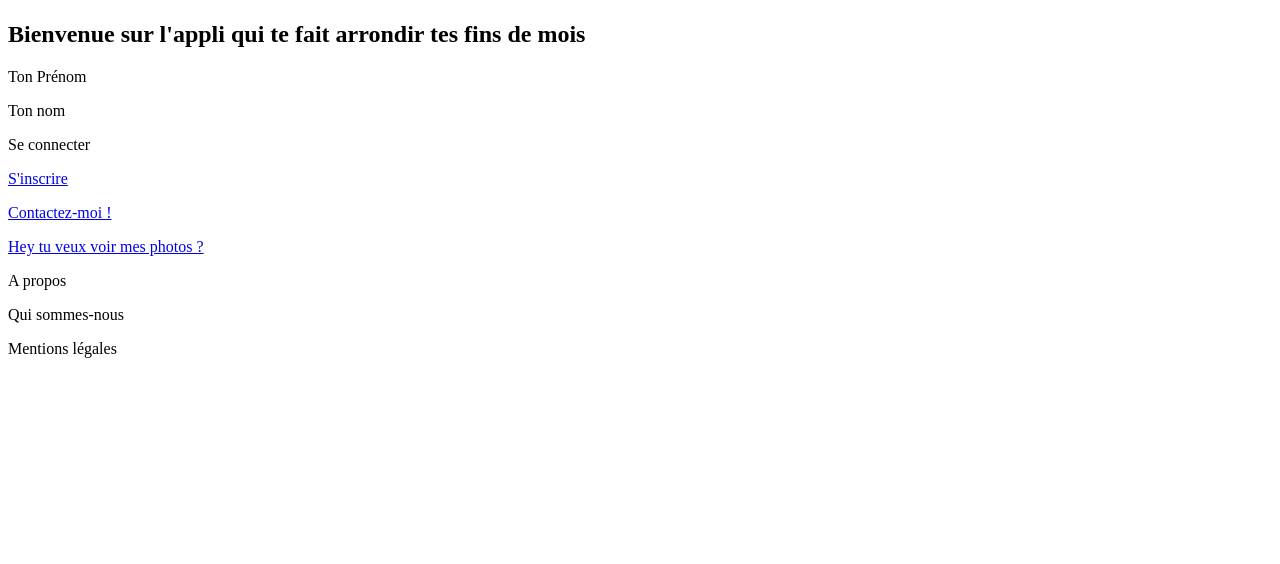
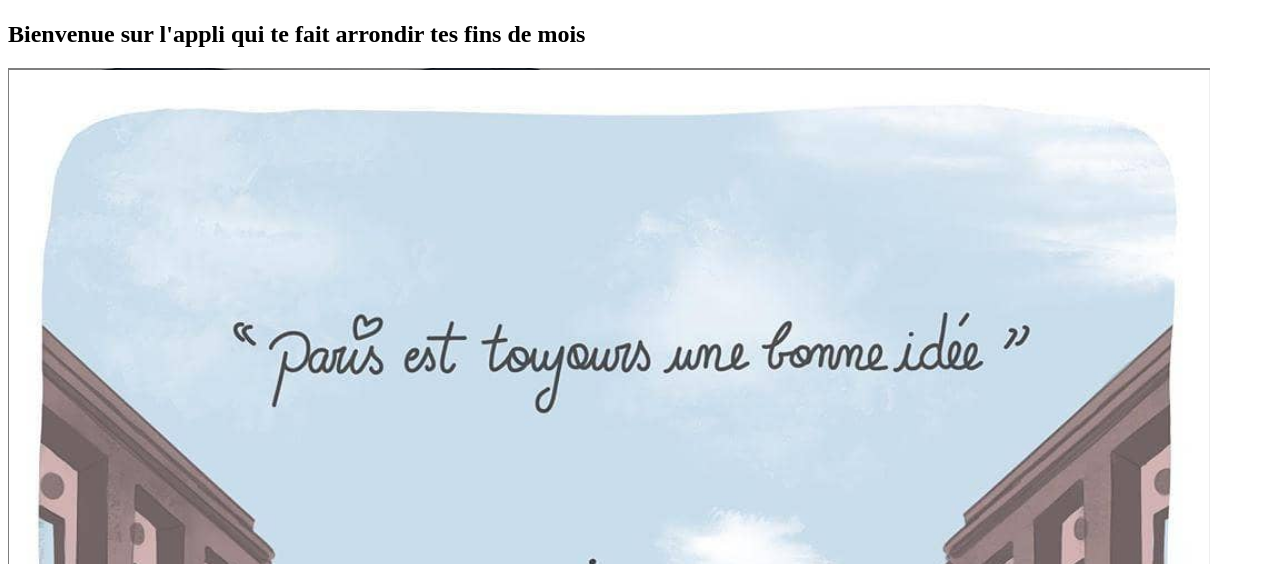
Before and after one commit to hananou1/hananou1.github.io, a plain HTML site: page index.html in a window 1280 px wide. Shown: the part 236-800 px from the top of the page. Drawn offline with Linux system fonts and the light colour scheme.

Commit message:
mise à jour

```diff
--- a/index.html
+++ b/index.html
@@ -24,7 +24,8 @@
 
 	    	<img class="logo" src="Monlogo.png" alt="logo fourmie" width="267px" height="225px">
 <h1>Bienvenue sur l'appli qui te fait arrondir tes fins de mois</h1>
-<p>Ton Prénom</p>
+
+<a><img src="/toiles/Paris.png" alt="" width="" height=""></a>
 <p>Ton nom</p>
 <p>Se connecter</p>
 
```
